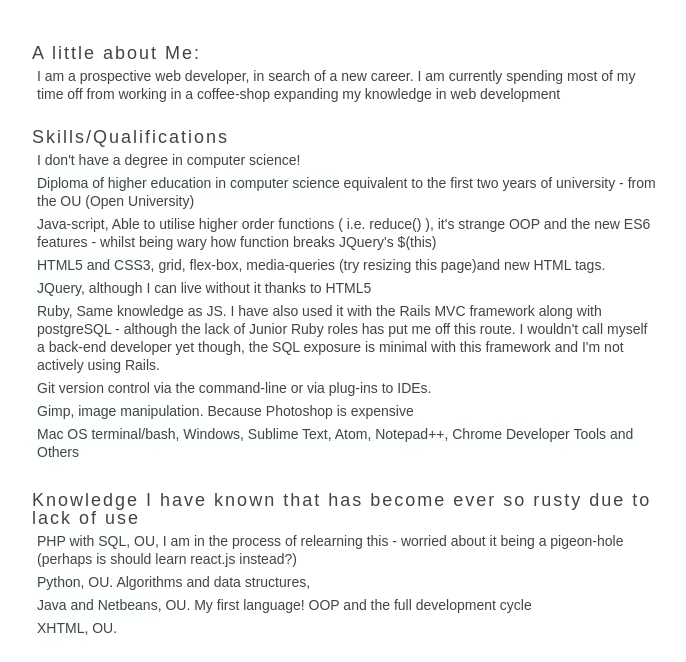
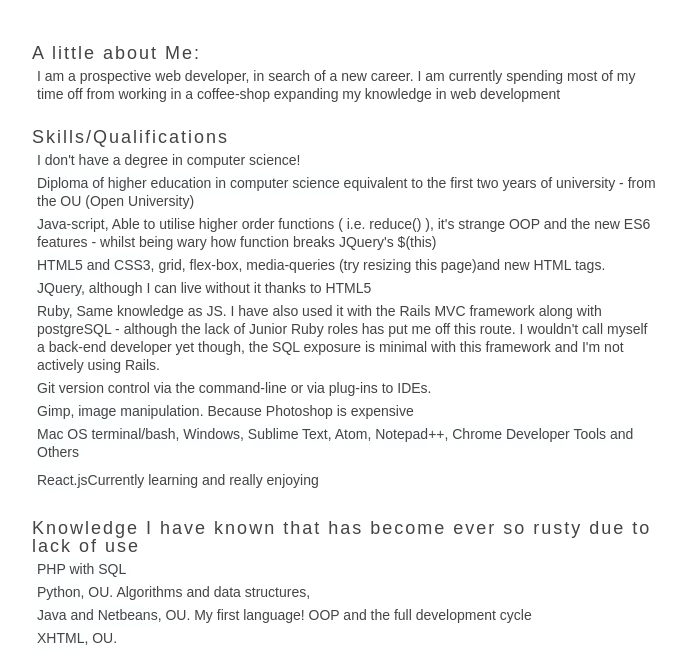
Before and after one commit to joeeeeeeeeeeeee/portfolio2, a plain HTML site: page index.html in a window 1280 px wide. Shown: the part 114-776 px from the top of the page, without its empty margins (296-982 px from the left). Drawn offline with Linux system fonts and the light colour scheme.

Commit message:
Updated to show react learning

```diff
--- a/index.html
+++ b/index.html
@@ -22,8 +22,9 @@
   <p><em>Git</em> version control via the command-line or via plug-ins to IDEs.</p>
   <p><em>Gimp, image manipulation</em>. Because Photoshop is expensive</p>
   <p><em>Mac OS terminal/bash, Windows, Sublime Text, Atom, Notepad++, Chrome Developer Tools and Others</em><p>
+  <p><em>React.js</em>Currently learning and really enjoying<p>
 <h2>Knowledge I have known that has become ever so rusty due to lack of use</h2>
-  <p><em>PHP with SQL</em>, OU, I am in the process of relearning this - worried about it being a pigeon-hole (perhaps is should learn react.js instead?)</p>
+  <p><em>PHP with SQL</em></p>
   <p><em>Python</em>, OU. Algorithms and data structures,</p>
   <p><em>Java and Netbeans</em>, OU. My first language! OOP and the full development cycle</p>
   <p><em>XHTML</em>, OU.</p>
```
